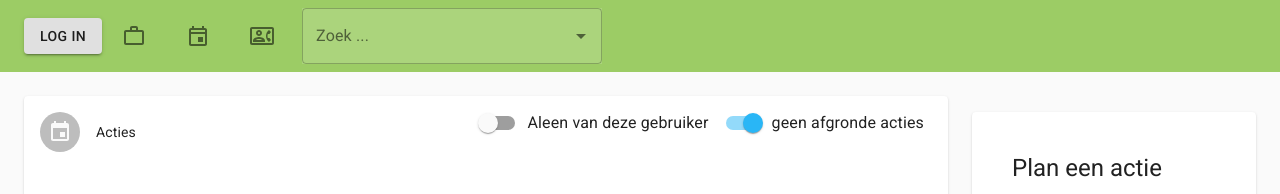
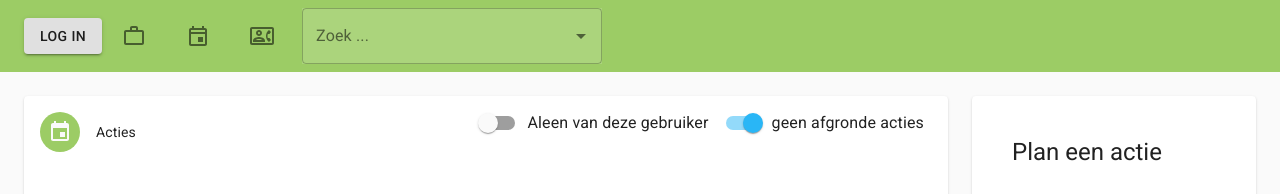
Before and after one commit to Luc-Govaarts/Risottini-CRM-Tool-Front, a React (Create React App) app: page /actions in a window 1280 px wide. Shown: the top 194 px of the page. Built offline with nearby package versions, Linux system fonts and the light colour scheme; no server answers.

Commit message:
changed alignment and colors in action table

```diff
--- a/src/Components/ActionTable.js
+++ b/src/Components/ActionTable.js
@@ -157,8 +157,8 @@ const useStyles = makeStyles((theme) => ({
 	head: {
 		margin: theme.spacing(3),
 	},
-	switches: {
-		margin: theme.spacing(2),
+	avatar: {
+		backgroundColor: theme.palette.primary.main,
 	},
 }))
 
@@ -237,7 +237,7 @@ export default function ActionTable() {
 				<CardHeader
 					title='Acties'
 					avatar={
-						<Avatar>
+						<Avatar className={classes.avatar}>
 							<EventIcon />
 						</Avatar>
 					}
--- a/src/Pages/Actions.js
+++ b/src/Pages/Actions.js
@@ -13,7 +13,7 @@ export default function Actions() {
 					</Box>
 				</Grid>
 				<Grid item xs={3}>
-					<Box mt={2} ml={3}>
+					<Box ml={3}>
 						<PlanActionForm2 />
 					</Box>
 				</Grid>
```
